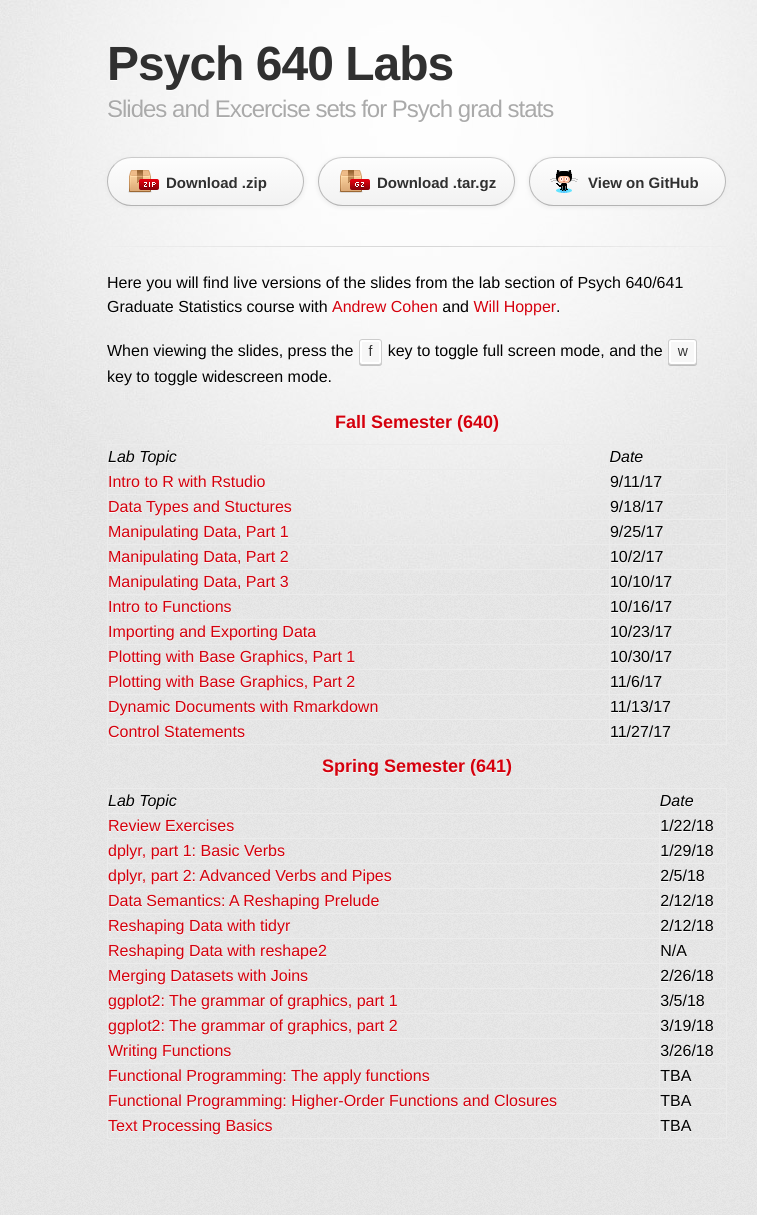
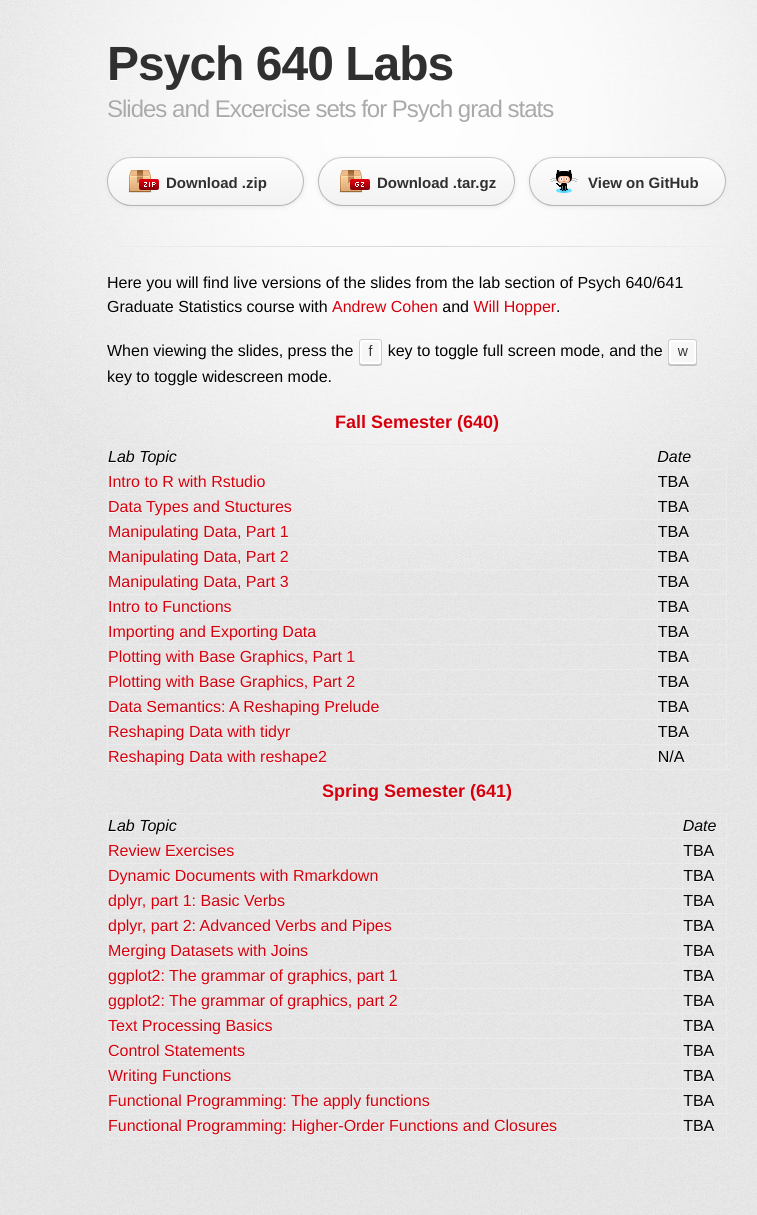
Before and after one commit to wenqiwei888/psych640-labs, a Jekyll site: the page built from index.md, in a window 1280 px wide. Shown: the whole page, without its empty margins (223-980 px from the left). Built offline with Jekyll 4.4.1, drawn with Linux system fonts in a browser that asks for light colours; some web fonts are replaced.

Commit message:
changed the order of some labs to put reshape stuff in fall semester

```diff
--- a/index.md
+++ b/index.md
@@ -24,35 +24,36 @@
 
 *Lab Topic* | *Date*
 :----------- | :------
-[Intro to R with Rstudio](./labs/IntroToRwithRstudio.html) | 9/11/17
-[Data Types and Stuctures](./labs/DataTypesandStructures.html) | 9/18/17
-[Manipulating Data, Part 1](./labs/ManipulatingData.html) | 9/25/17
-[Manipulating Data, Part 2](./labs/ManipulatingData_part2.html) | 10/2/17
-[Manipulating Data, Part 3](./labs/ManipulatingData_part3.html) | 10/10/17
-[Intro to Functions](./labs/IntroductionToFunctions.html) | 10/16/17
-[Importing and Exporting Data](./labs/FileIO.html) | 10/23/17
-[Plotting with Base Graphics, Part 1](./labs/basegraphics_part1.html) | 10/30/17
-[Plotting with Base Graphics, Part 2](./labs/basegraphics_part2.html) |  11/6/17
-[Dynamic Documents with Rmarkdown](./labs/rmarkdown.html) | 11/13/17
-[Control Statements](./labs/control_statements.html) | 11/27/17
+[Intro to R with Rstudio](./labs/IntroToRwithRstudio.html) | TBA
+[Data Types and Stuctures](./labs/DataTypesandStructures.html) | TBA
+[Manipulating Data, Part 1](./labs/ManipulatingData.html) | TBA
+[Manipulating Data, Part 2](./labs/ManipulatingData_part2.html) | TBA
+[Manipulating Data, Part 3](./labs/ManipulatingData_part3.html) | TBA
+[Intro to Functions](./labs/IntroductionToFunctions.html) | TBA
+[Importing and Exporting Data](./labs/FileIO.html) | TBA
+[Plotting with Base Graphics, Part 1](./labs/basegraphics_part1.html) | TBA
+[Plotting with Base Graphics, Part 2](./labs/basegraphics_part2.html) | TBA
+[Data Semantics: A Reshaping Prelude](./labs/data_semantics.html) | TBA
+[Reshaping Data with tidyr](./labs/tidyr.html) | TBA
+[Reshaping Data with reshape2](./labs/reshape.html) | N/A
 
 ### Spring Semester (641)
 
 *Lab Topic* | *Date*
 :----------- | :------
-[Review Exercises](./labs/Review640.html) | 1/22/18
-[dplyr, part 1: Basic Verbs](./labs/dplyr_part1.html) | 1/29/18
-[dplyr, part 2: Advanced Verbs and Pipes](./labs/dplyr_part2.html) | 2/5/18
-[Data Semantics: A Reshaping Prelude](./labs/data_semantics.html) | 2/12/18
-[Reshaping Data with tidyr](./labs/tidyr.html) | 2/12/18
-[Reshaping Data with reshape2](./labs/reshape.html) | N/A
-[Merging Datasets with Joins](./labs/joins.html) |  2/26/18
-[ggplot2: The grammar of graphics, part 1](./labs/ggplot_part1.html) | 3/5/18
-[ggplot2: The grammar of graphics, part 2](./labs/ggplot_part2.html)| 3/19/18
-[Writing Functions](./labs/functions.html)| 3/26/18
+[Review Exercises](./labs/Review640.html) | TBA
+[Dynamic Documents with Rmarkdown](./labs/rmarkdown.html) | TBA
+[dplyr, part 1: Basic Verbs](./labs/dplyr_part1.html) | TBA
+[dplyr, part 2: Advanced Verbs and Pipes](./labs/dplyr_part2.html) | TBA
+[Merging Datasets with Joins](./labs/joins.html) |  TBA
+[ggplot2: The grammar of graphics, part 1](./labs/ggplot_part1.html) | TBA
+[ggplot2: The grammar of graphics, part 2](./labs/ggplot_part2.html)| TBA
+[Text Processing Basics](./labs/text_data.html) | TBA
+[Control Statements](./labs/control_statements.html) | TBA
+[Writing Functions](./labs/functions.html)| TBA
 [Functional Programming: The apply functions](./labs/apply.html) | TBA
 [Functional Programming: Higher-Order Functions and Closures](./labs/apply_part2.html) | TBA
-[Text Processing Basics](./labs/text_data.html) | TBA
+
 
 <br>
 <br>
```
